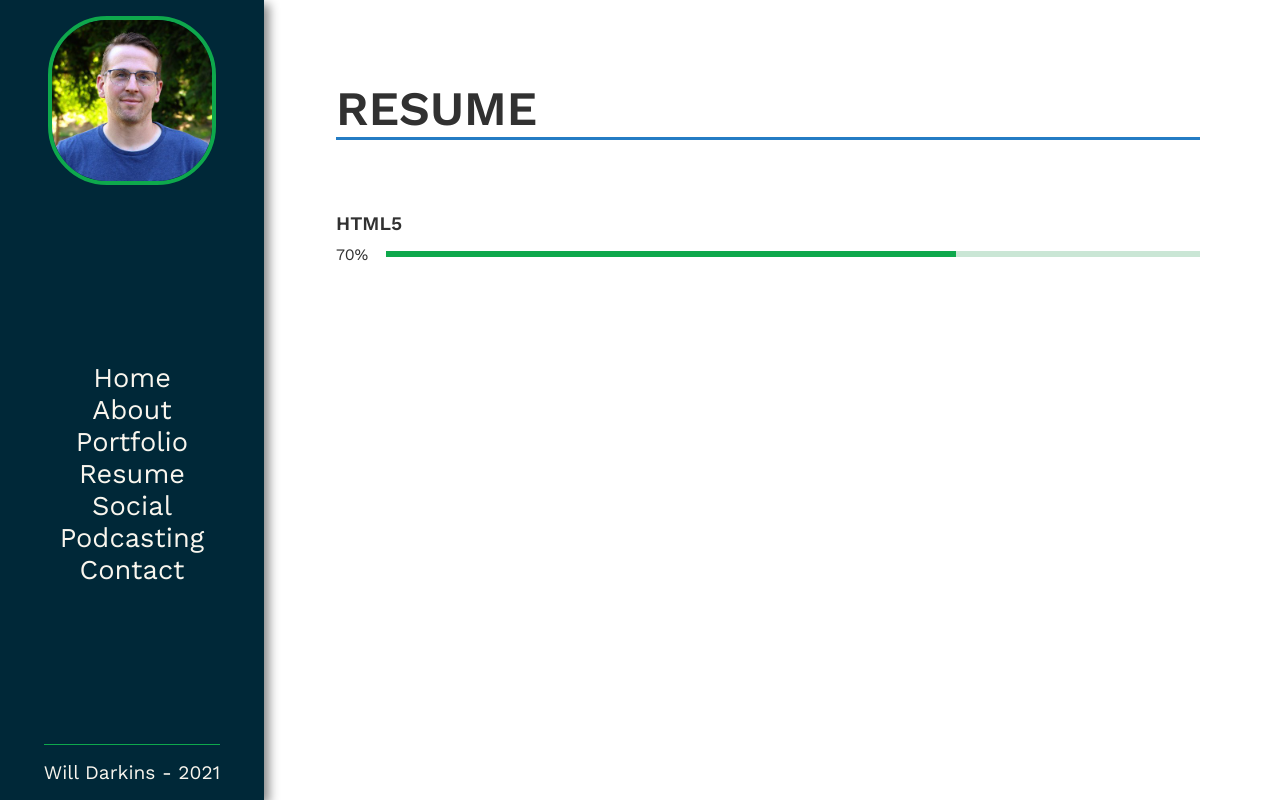
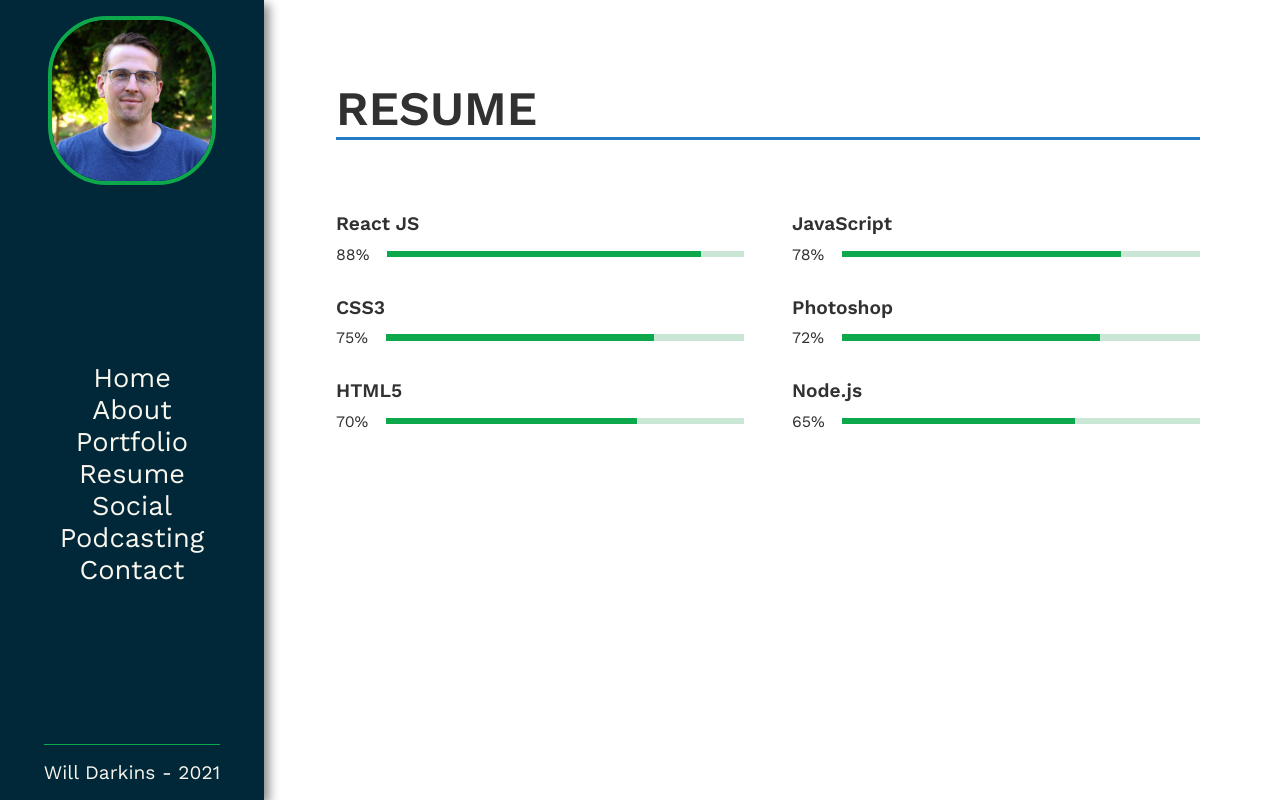
Before and after one commit to willdarkins/portfolio_darkins, a React (Create React App) app: page /resume in a window 1280 px wide. Built offline with nearby package versions, Linux system fonts and the light colour scheme; a web font is replaced by a local one.

Commit message:
progress bars added successfully with styling complete

```diff
--- a/src/Components/SkillBars.js
+++ b/src/Components/SkillBars.js
@@ -5,7 +5,12 @@ import Title from '../Components/Title'
 import ProgressBar from './ProgressBar'
 
 const SkillBarStyles = styled.section`
-
+    .skills{
+        display: grid;
+        grid-template-columns: repeat(2, 1fr);
+        grid-row-gap: 2rem;
+        grid-column-gap: 3rem;
+    }
 `
 
 function SkillBars() {
@@ -16,10 +21,40 @@ function SkillBars() {
                 <InnerLayout>
                     <div className='skills'>
                         <ProgressBar
+                            title={'React JS'}
+                            text={'88%'}
+                            // width value will be passed as a prop to the ProgressBar.js component
+                            width={'88%'}
+                        />
+                        <ProgressBar
+                            title={'JavaScript'}
+                            text={'78%'}
+                            // width value will be passed as a prop to the ProgressBar.js component
+                            width={'78%'}
+                        />
+                        <ProgressBar
+                            title={'CSS3'}
+                            text={'75%'}
+                            // width value will be passed as a prop to the ProgressBar.js component
+                            width={'75%'}
+                        />
+                        <ProgressBar
+                            title={'Photoshop'}
+                            text={'72%'}
+                            // width value will be passed as a prop to the ProgressBar.js component
+                            width={'72%'}
+                        />
+                        <ProgressBar
                             title={'HTML5'}
                             text={'70%'}
                             // width value will be passed as a prop to the ProgressBar.js component
                             width={'70%'}
+                        />
+                        <ProgressBar
+                            title={'Node.js'}
+                            text={'65%'}
+                            // width value will be passed as a prop to the ProgressBar.js component
+                            width={'65%'}
                         />
                     </div>
                 </InnerLayout>
```
Lines whose indentation alone changed are shown as unchanged.
